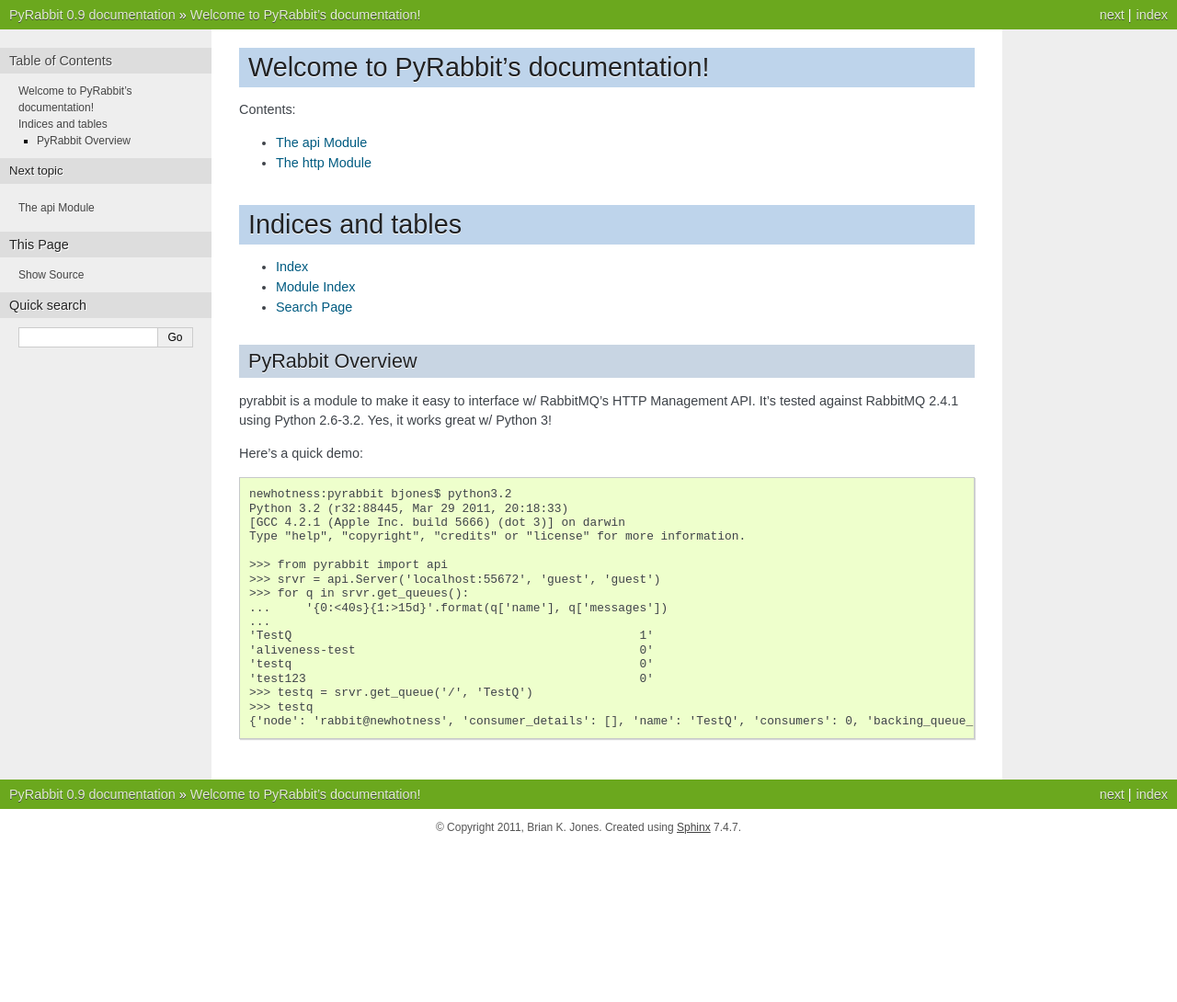
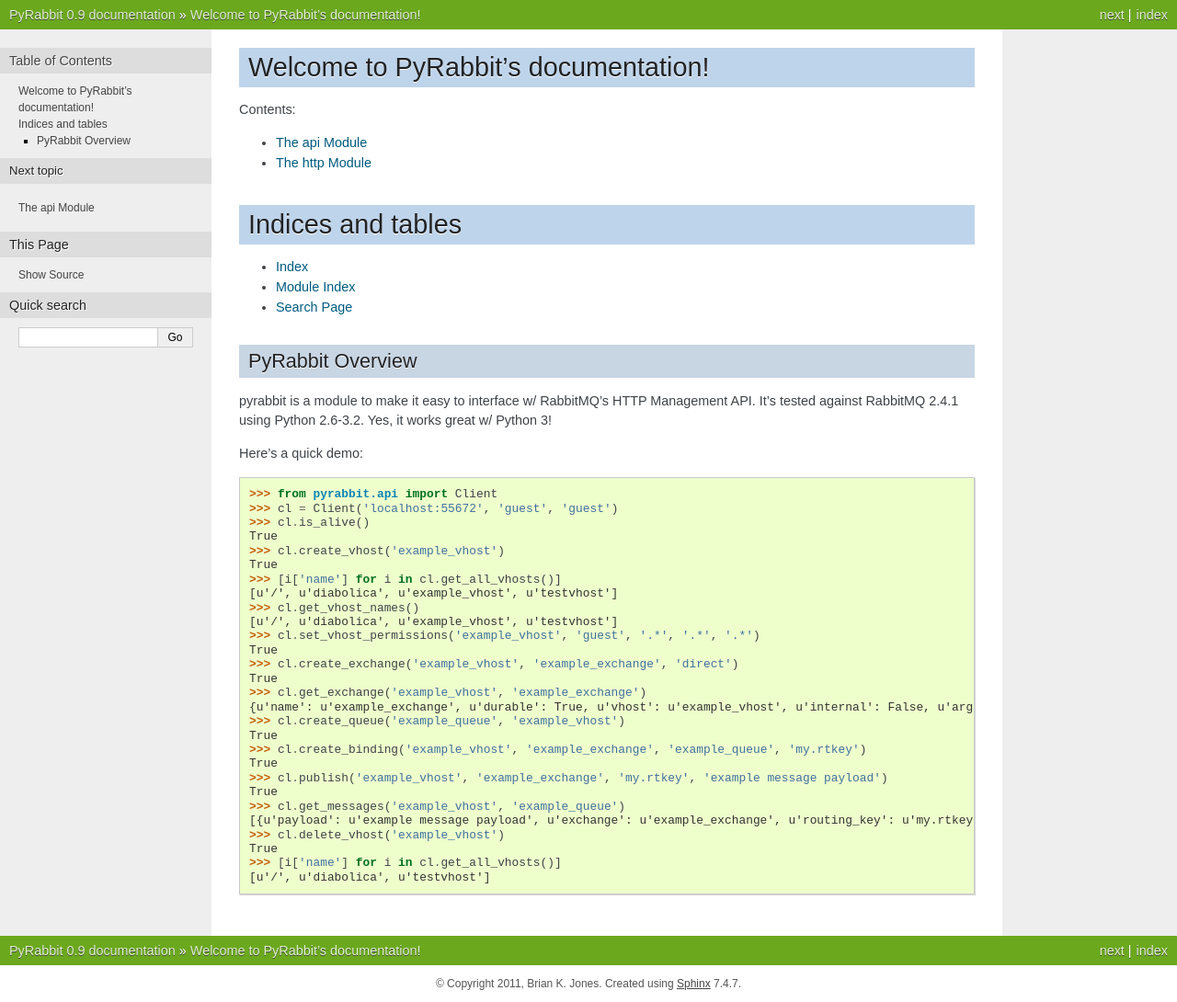
Before and after one commit to bkjones/pyrabbit, a Sphinx documentation site: the page built from docs/index.rst, in a window 1280 px wide. Shown: the whole page at 92% size. Built offline with Sphinx 7.4.7, drawn with Linux system fonts in a browser that asks for light colours; before the commit the page ends 920 px from its top, so only the background shows below that.

Commit message:
Updated doc index example, and fixed a bug in how publish() result is formulated.

```diff
--- a/docs/index.rst
+++ b/docs/index.rst
@@ -31,20 +31,31 @@
 
 Here's a quick demo::
 
-    newhotness:pyrabbit bjones$ python3.2
-    Python 3.2 (r32:88445, Mar 29 2011, 20:18:33)
-    [GCC 4.2.1 (Apple Inc. build 5666) (dot 3)] on darwin
-    Type "help", "copyright", "credits" or "license" for more information.
-
-    >>> from pyrabbit import api
-    >>> srvr = api.Server('localhost:55672', 'guest', 'guest')
-    >>> for q in srvr.get_queues():
-    ...     '{0:<40s}{1:>15d}'.format(q['name'], q['messages'])
-    ...
-    'TestQ                                                 1'
-    'aliveness-test                                        0'
-    'testq                                                 0'
-    'test123                                               0'
-    >>> testq = srvr.get_queue('/', 'TestQ')
-    >>> testq
-    {'node': 'rabbit@newhotness', 'consumer_details': [], 'name': 'TestQ', 'consumers': 0, 'backing_queue_status': {'q1': 0, 'q3': 0, 'q2': 0, 'q4': 1, 'avg_ack_egress_rate': 0.0, 'ram_msg_count': 1, 'ram_ack_count': 0, 'outstanding_txns': 0, 'len': 1, 'persistent_count': 1, 'target_ram_count': 'infinity', 'next_seq_id': 1, 'delta': ['delta', 'undefined', 0, 'undefined'], 'pending_acks': 0, 'avg_ack_ingress_rate': 0.0, 'avg_egress_rate': 0.0, 'avg_ingress_rate': 2.50361099907801e-05, 'ram_index_count': 0}, 'pid': '<rabbit@newhotness.3.229.0>', 'durable': True, 'messages': 1, 'idle_since': '2011-9-21 8:58:32', 'vhost': '/', 'owner_pid': 'none', 'auto_delete': False, 'memory': 14680, 'exclusive_consumer_tag': '', 'exclusive_consumer_pid': '', 'messages_unacknowledged': 0, 'messages_ready': 1, 'arguments': {}}
+    >>> from pyrabbit.api import Client
+    >>> cl = Client('localhost:55672', 'guest', 'guest')
+    >>> cl.is_alive()
+    True
+    >>> cl.create_vhost('example_vhost')
+    True
+    >>> [i['name'] for i in cl.get_all_vhosts()]
+    [u'/', u'diabolica', u'example_vhost', u'testvhost']
+    >>> cl.get_vhost_names()
+    [u'/', u'diabolica', u'example_vhost', u'testvhost']
+    >>> cl.set_vhost_permissions('example_vhost', 'guest', '.*', '.*', '.*')
+    True
+    >>> cl.create_exchange('example_vhost', 'example_exchange', 'direct')
+    True
+    >>> cl.get_exchange('example_vhost', 'example_exchange')
+    {u'name': u'example_exchange', u'durable': True, u'vhost': u'example_vhost', u'internal': False, u'arguments': {}, u'type': u'direct', u'auto_delete': False}
+    >>> cl.create_queue('example_queue', 'example_vhost')
+    True
+    >>> cl.create_binding('example_vhost', 'example_exchange', 'example_queue', 'my.rtkey')
+    True
+    >>> cl.publish('example_vhost', 'example_exchange', 'my.rtkey', 'example message payload')
+    True
+    >>> cl.get_messages('example_vhost', 'example_queue')
+    [{u'payload': u'example message payload', u'exchange': u'example_exchange', u'routing_key': u'my.rtkey', u'payload_bytes': 23, u'message_count': 2, u'payload_encoding': u'string', u'redelivered': False, u'properties': []}]
+    >>> cl.delete_vhost('example_vhost')
+    True
+    >>> [i['name'] for i in cl.get_all_vhosts()]
+    [u'/', u'diabolica', u'testvhost']
```
Also changed, not shown: 1 other file.
